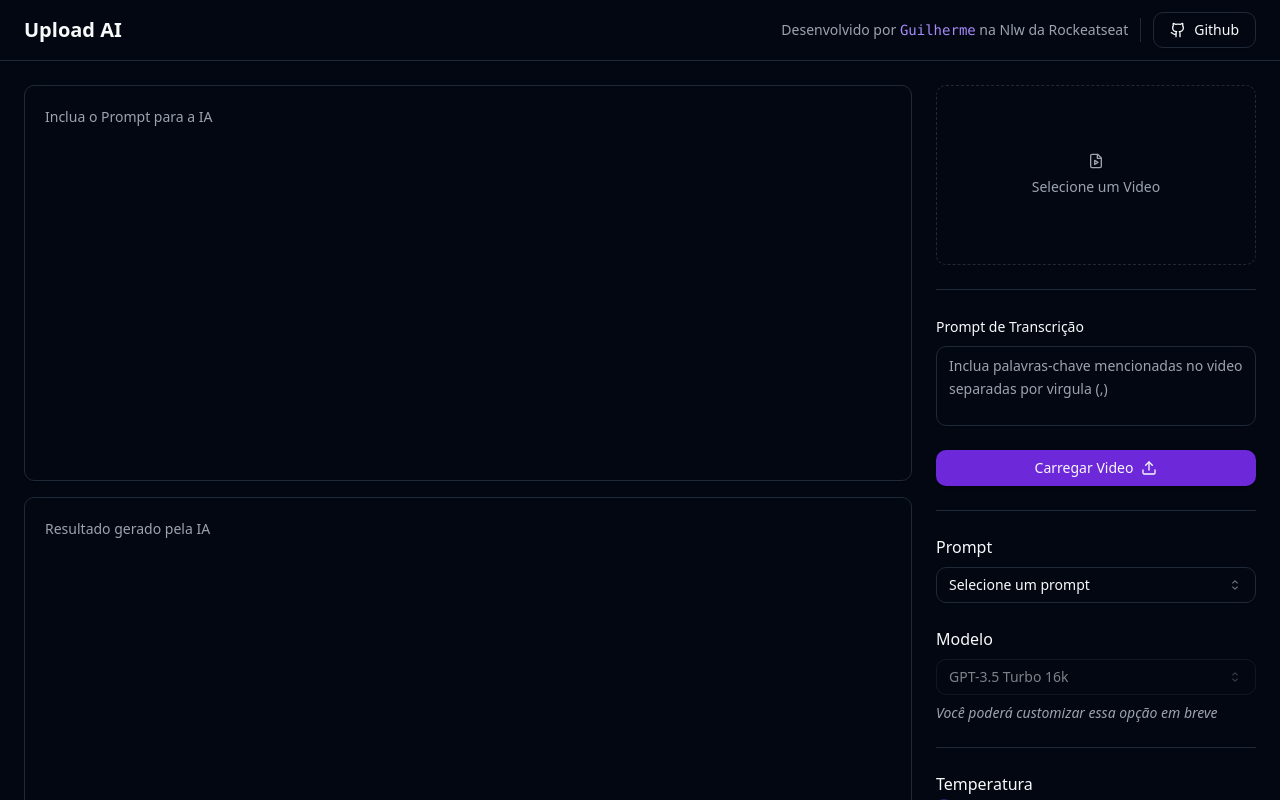
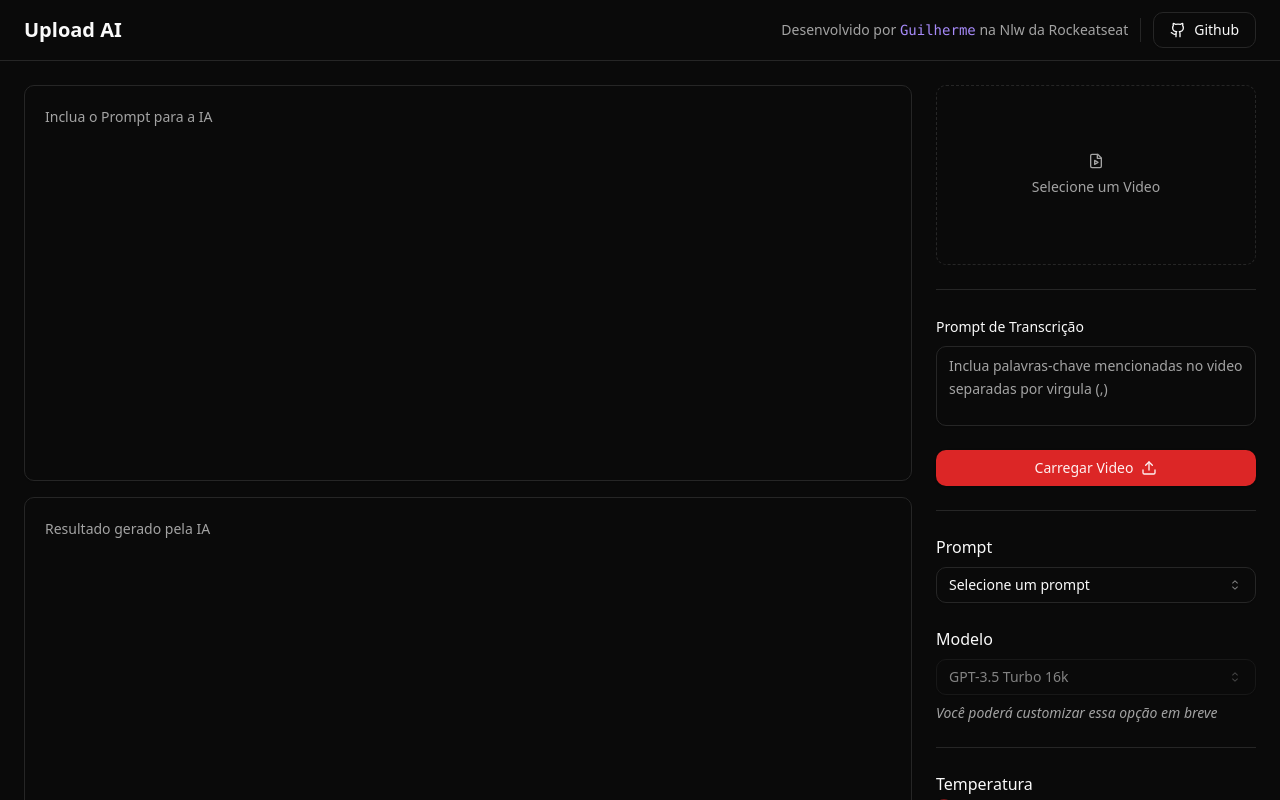
Before and after one commit to GuiCezaF/Nlw-IA, a React (Vite) app in the folder upload-ai-web/: page / in a window 1280 px wide. Shown: the top 800 px of the page. Built offline with nearby package versions, Linux system fonts and the light colour scheme.

Commit message:
feat: separate video input component and preview

```diff
--- a/upload-ai-web/src/App.tsx
+++ b/upload-ai-web/src/App.tsx
@@ -1,8 +1,7 @@
 import { Button } from "./components/ui/button";
-import { Github, FileVideo, Upload, Wand2 } from "lucide-react";
+import { Github, Wand2 } from "lucide-react";
 import { Separator } from "./components/ui/separator";
 import { Textarea } from "./components/ui/textarea";
-import { Label } from "./components/ui/label";
 import {
   Select,
   SelectContent,
@@ -11,6 +10,7 @@ import {
   SelectValue,
 } from "./components/ui/select";
 import { Slider } from "./components/ui/slider";
+import { VideoInputForm } from "./components/video-input-form";
 
 export function App() {
   return (
@@ -20,12 +20,13 @@ export function App() {
 
         <div className="flex items-center gap-3">
           <span className="text-sm text-muted-foreground">
-            Desenvolvido por <code className="text-violet-400">Guilherme</code> na Nlw da Rockeatseat
+            Desenvolvido por <code className="text-violet-400">Guilherme</code>{" "}
+            na Nlw da Rockeatseat
           </span>
 
           <Separator orientation="vertical" className="h-6" />
 
-          <Button variant="outline" >
+          <Button variant="outline">
             <Github className="w-4 h-4 mr-2" />
             Github
           </Button>
@@ -54,56 +55,25 @@ export function App() {
           </p>
         </div>
         <aside className="w-80 space-y-6">
-          <form className="space-y-6 ">
-            <label
-              htmlFor="video"
-              className="border flex rounded-md aspect-video cursor-pointer border-dashed text-sm flex-col gap-2 items-center justify-center text-muted-foreground hover:bg-primary/5"
-            >
-              <FileVideo className="w-4 h-4" />
-              Selecione um Video
-            </label>
-            <input
-              type="file"
-              id="video"
-              accept="video/mp4"
-              className="sr-only"
-            />
-
-            <Separator />
-
-            <div className=" space-y-2">
-              <Label htmlFor="transcription_prompt">
-                Prompt de Transcrição
-              </Label>
-              <Textarea
-                id="transcription_prompt"
-                className="h-20 leading-relaxed resize-none "
-                placeholder="Inclua palavras-chave mencionadas no video separadas por virgula (,)"
-              />
-            </div>
-            <Button type="submit" className="w-full">
-              Carregar Video
-              <Upload className="w-4 h-4 ml-2" />
-            </Button>
-          </form>
+          <VideoInputForm />
 
           <Separator />
 
           <form className="space-y-6 ">
-
-          <div className=" space-y-2">
+            <div className=" space-y-2">
               <label>Prompt</label>
               <Select>
                 <SelectTrigger>
-                  <SelectValue placeholder="Selecione um prompt"/>
+                  <SelectValue placeholder="Selecione um prompt" />
                 </SelectTrigger>
                 <SelectContent>
                   <SelectItem value="title">Titulo do YouTube</SelectItem>
-                  <SelectItem value="description">Descrição do YouTube</SelectItem>
+                  <SelectItem value="description">
+                    Descrição do YouTube
+                  </SelectItem>
                 </SelectContent>
               </Select>
             </div>
-
 
             <div className=" space-y-2">
               <label>Modelo</label>
@@ -119,25 +89,22 @@ export function App() {
                 Você poderá customizar essa opção em breve
               </span>
             </div>
-            <Separator/>
+            <Separator />
 
             <div className=" space-y-2">
               <label>Temperatura</label>
-              <Slider
-              min={0}
-              max={1}
-              step={0.1}
-              />
+              <Slider min={0} max={1} step={0.1} />
 
               <span className="block text-sm text-muted-foreground italic leading-relaxed">
-                Valores mais altor tendem a deixar o resultado mais criativo e com possíveis erros.
+                Valores mais altor tendem a deixar o resultado mais criativo e
+                com possíveis erros.
               </span>
             </div>
-            <Separator/>
+            <Separator />
 
             <Button type="submit" className="w-full">
               Executar
-              <Wand2 className="w-4 h-4 ml-2 "/>
+              <Wand2 className="w-4 h-4 ml-2 " />
             </Button>
           </form>
         </aside>
--- /dev/null
+++ b/upload-ai-web/src/components/video-input-form.tsx
@@ -0,0 +1,73 @@
+import { Label } from "./ui/label";
+import { Separator } from "./ui/separator";
+import { Textarea } from "./ui/textarea";
+import { Button } from "./ui/button";
+import { FileVideo, Upload } from "lucide-react";
+import { ChangeEvent, useMemo, useState } from "react";
+
+export function VideoInputForm() {
+  const [videoFile, setVideoFile] = useState<File | null>(null);
+
+  function handleFileSelected(event: ChangeEvent<HTMLInputElement>) {
+    const { files } = event.currentTarget;
+
+    if (!files) {
+      return;
+    }
+
+    const selectedFile = files[0];
+
+    setVideoFile(selectedFile);
+  }
+
+  const previewURL = useMemo(() => {
+    if (!videoFile) {
+      return null;
+    }
+    return URL.createObjectURL(videoFile);
+  }, [videoFile]);
+
+  return (
+    <form className="space-y-6 ">
+      <label
+        htmlFor="video"
+        className=" relative border flex rounded-md aspect-video cursor-pointer border-dashed text-sm flex-col gap-2 items-center justify-center text-muted-foreground hover:bg-primary/5"
+      >
+        {previewURL ? (
+          <video
+            src={previewURL}
+            controls={false}
+            className="pointer-events-none absolute inset-0"
+          />
+        ) : (
+          <>
+            <FileVideo className="w-4 h-4" />
+            Selecione um Video
+          </>
+        )}
+      </label>
+      <input
+        type="file"
+        id="video"
+        accept="video/mp4"
+        className="sr-only"
+        onChange={handleFileSelected}
+      />
+
+      <Separator />
+
+      <div className=" space-y-2">
+        <Label htmlFor="transcription_prompt">Prompt de Transcrição</Label>
+        <Textarea
+          id="transcription_prompt"
+          className="h-20 leading-relaxed resize-none "
+          placeholder="Inclua palavras-chave mencionadas no video separadas por virgula (,)"
+        />
+      </div>
+      <Button type="submit" className="w-full">
+        Carregar Video
+        <Upload className="w-4 h-4 ml-2" />
+      </Button>
+    </form>
+  );
+}
--- a/upload-ai-web/src/index.css
+++ b/upload-ai-web/src/index.css
@@ -4,25 +4,25 @@
 
 @layer base {
   :root {
-    --background: 224 71.4% 4.1%;
-    --foreground: 210 20% 98%;
-    --card: 224 71.4% 4.1%;
-    --card-foreground: 210 20% 98%;
-    --popover: 224 71.4% 4.1%;
-    --popover-foreground: 210 20% 98%;
-    --primary: 263.4 70% 50.4%;
-    --primary-foreground: 210 20% 98%;
-    --secondary: 215 27.9% 16.9%;
-    --secondary-foreground: 210 20% 98%;
-    --muted: 215 27.9% 16.9%;
-    --muted-foreground: 217.9 10.6% 64.9%;
-    --accent: 215 27.9% 16.9%;
-    --accent-foreground: 210 20% 98%;
+    --background: 0 0% 3.9%;
+    --foreground: 0 0% 98%;
+    --card: 0 0% 3.9%;
+    --card-foreground: 0 0% 98%;
+    --popover: 0 0% 3.9%;
+    --popover-foreground: 0 0% 98%;
+    --primary: 0 72.2% 50.6%;
+    --primary-foreground: 0 85.7% 97.3%;
+    --secondary: 0 0% 14.9%;
+    --secondary-foreground: 0 0% 98%;
+    --muted: 0 0% 14.9%;
+    --muted-foreground: 0 0% 63.9%;
+    --accent: 0 0% 14.9%;
+    --accent-foreground: 0 0% 98%;
     --destructive: 0 62.8% 30.6%;
-    --destructive-foreground: 210 20% 98%;
-    --border: 215 27.9% 16.9%;
-    --input: 215 27.9% 16.9%;
-    --ring: 263.4 70% 50.4%;
+    --destructive-foreground: 0 0% 98%;
+    --border: 0 0% 14.9%;
+    --input: 0 0% 14.9%;
+    --ring: 0 72.2% 50.6%;
 
     --radius: 0.75rem;
   }
```
